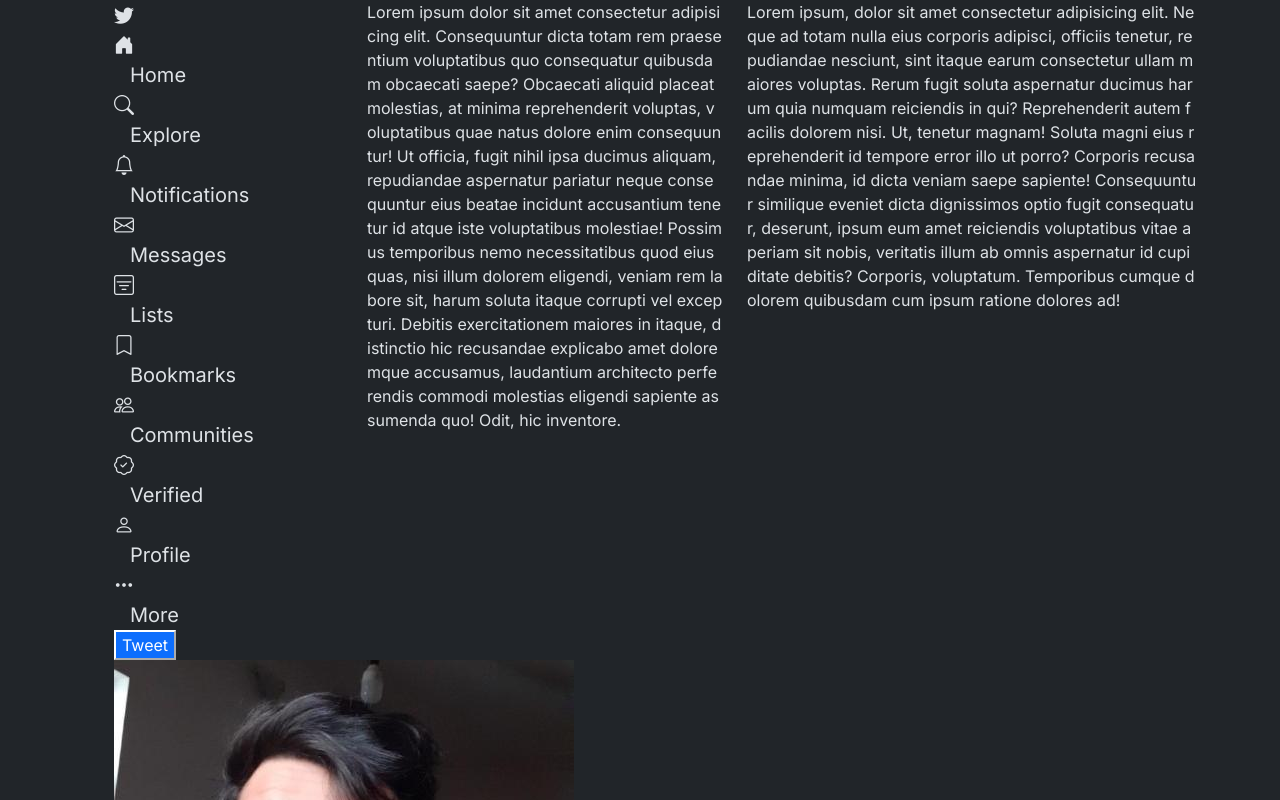
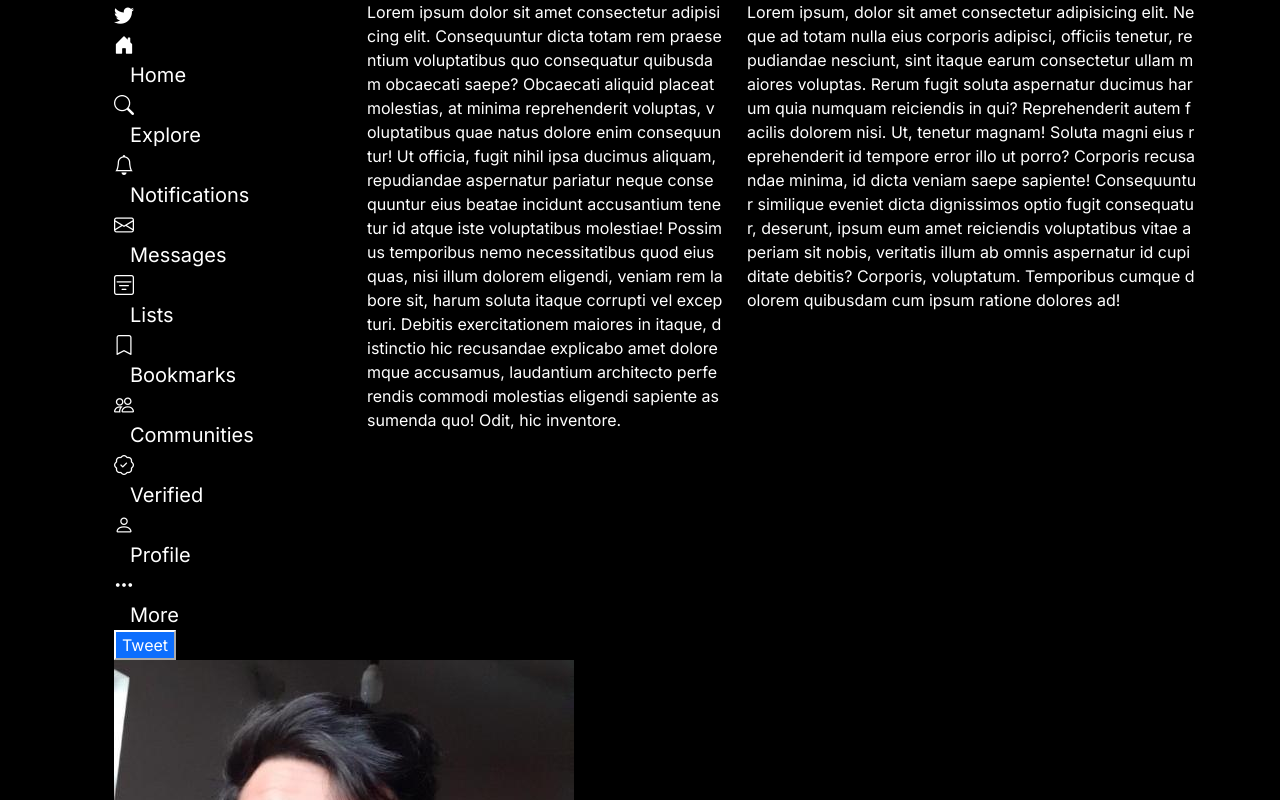
Before and after one commit to hoseinsedaqat/Neweet, a Next.js app: page /messages in a window 1280 px wide. Shown: the top 800 px of the page. Built offline with nearby package versions, Linux system fonts and the light colour scheme.

Commit message:
add/react-redux-and-redux-toolkit

```diff
--- a/package.json
+++ b/package.json
@@ -9,6 +9,7 @@
     "lint": "next lint"
   },
   "dependencies": {
+    "@reduxjs/toolkit": "^1.9.5",
     "@types/node": "20.4.1",
     "@types/react": "18.2.14",
     "@types/react-dom": "18.2.6",
@@ -21,6 +22,7 @@
     "popper.js": "^1.16.1",
     "react": "18.2.0",
     "react-dom": "18.2.0",
+    "react-redux": "^8.1.1",
     "typescript": "5.1.6"
   }
 }
--- a/src/app/globals.css
+++ b/src/app/globals.css
@@ -6,9 +6,9 @@
 }
 
 body {
-  background-color: var(--body-bg);
-  color: var(--body-color);
-  word-break: var(--word-break);
+  background-color: var(--body-bg) !important;
+  color: var(--body-color) !important;
+  word-break: var(--word-break) !important;
 }
 
 ul {
--- a/src/app/layout.tsx
+++ b/src/app/layout.tsx
@@ -1,8 +1,11 @@
+'use client'
 import './globals.css'
 import type { Metadata } from 'next'
 import { Inter } from 'next/font/google'
 import 'bootstrap/dist/css/bootstrap.css'
 import 'bootstrap-icons/font/bootstrap-icons.css'
+import {store} from '@/store/index'
+import { Provider } from 'react-redux'
 
 const inter = Inter({ subsets: ['latin'] })
 
@@ -19,7 +22,9 @@ export default function RootLayout({
   return (
     <html lang="en" data-bs-theme="dark">
       <body className={inter.className}>
-        {children}
+        <Provider store={store}>
+          {children}
+        </Provider>
       </body>
     </html>
   )
--- a/src/app/messages/page.tsx
+++ b/src/app/messages/page.tsx
@@ -1,7 +1,10 @@
 'use client'
 import Sidebar from '@/components/layout/sidebar/sidebar'
+import { useSelector } from 'react-redux'
 import { useEffect } from 'react'
 function Messages() {
+    const test = useSelector<any, boolean>(state => state.tweet.tweet);
+    console.log(test);
     useEffect(() => {
         require("bootstrap/dist/js/bootstrap")
       },[])
--- /dev/null
+++ b/src/features/tweetSlice.ts
@@ -0,0 +1,13 @@
+import { createSlice } from '@reduxjs/toolkit';
+
+const initialState = {
+    tweet: 'That is my First Tweet'
+}
+
+const tweetSlice = createSlice({
+    name: 'tweet',
+    initialState,
+    reducers: {}
+})
+
+export default tweetSlice.reducer;
--- /dev/null
+++ b/src/store/index.ts
@@ -0,0 +1,9 @@
+import { configureStore } from "@reduxjs/toolkit";
+import tweetSlice from "@/features/tweetSlice";
+
+
+export const store = configureStore({
+    reducer: {
+        tweet: tweetSlice
+    }
+})
```
Also changed, not shown: 1 other file (tests, documents, lock files or other folders).
